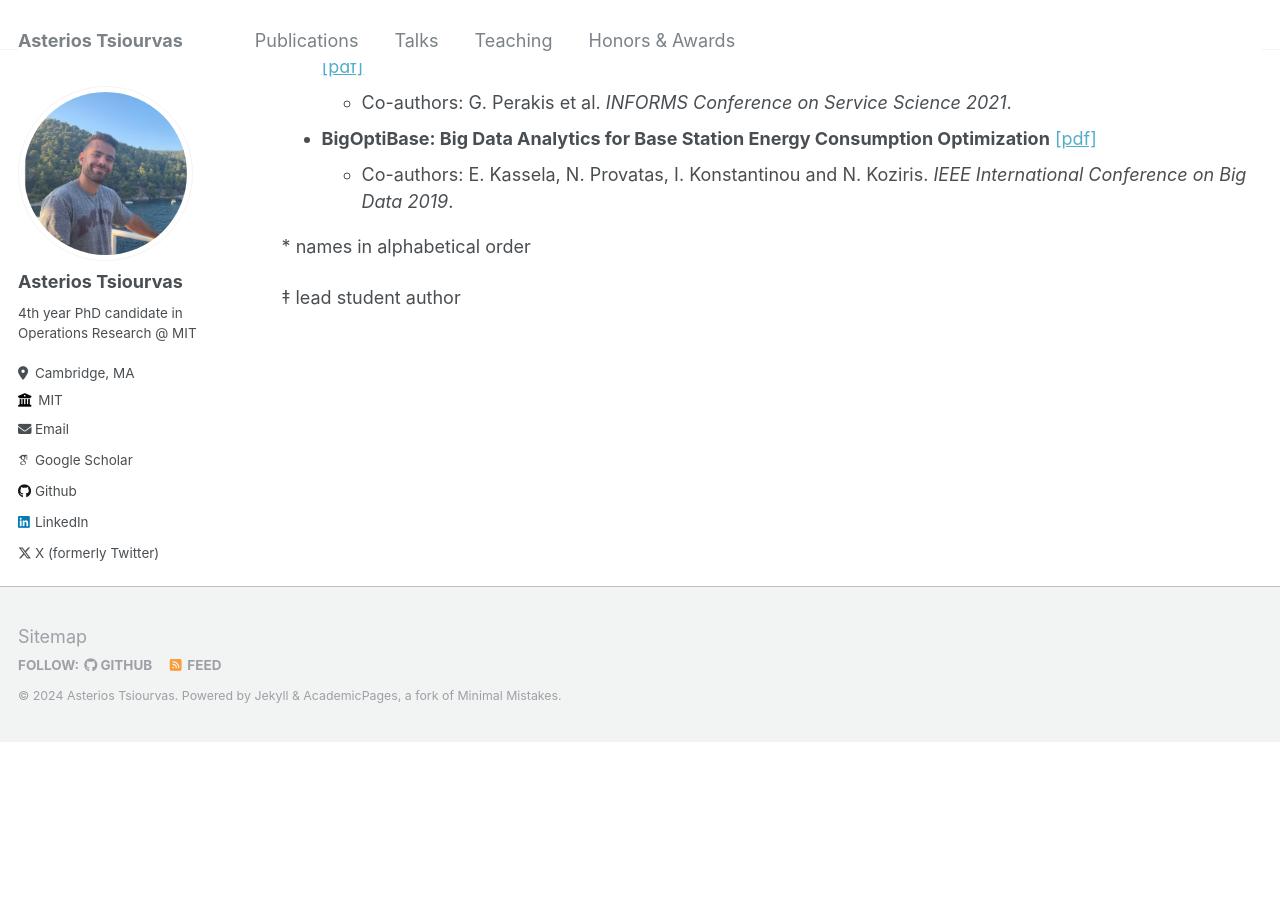
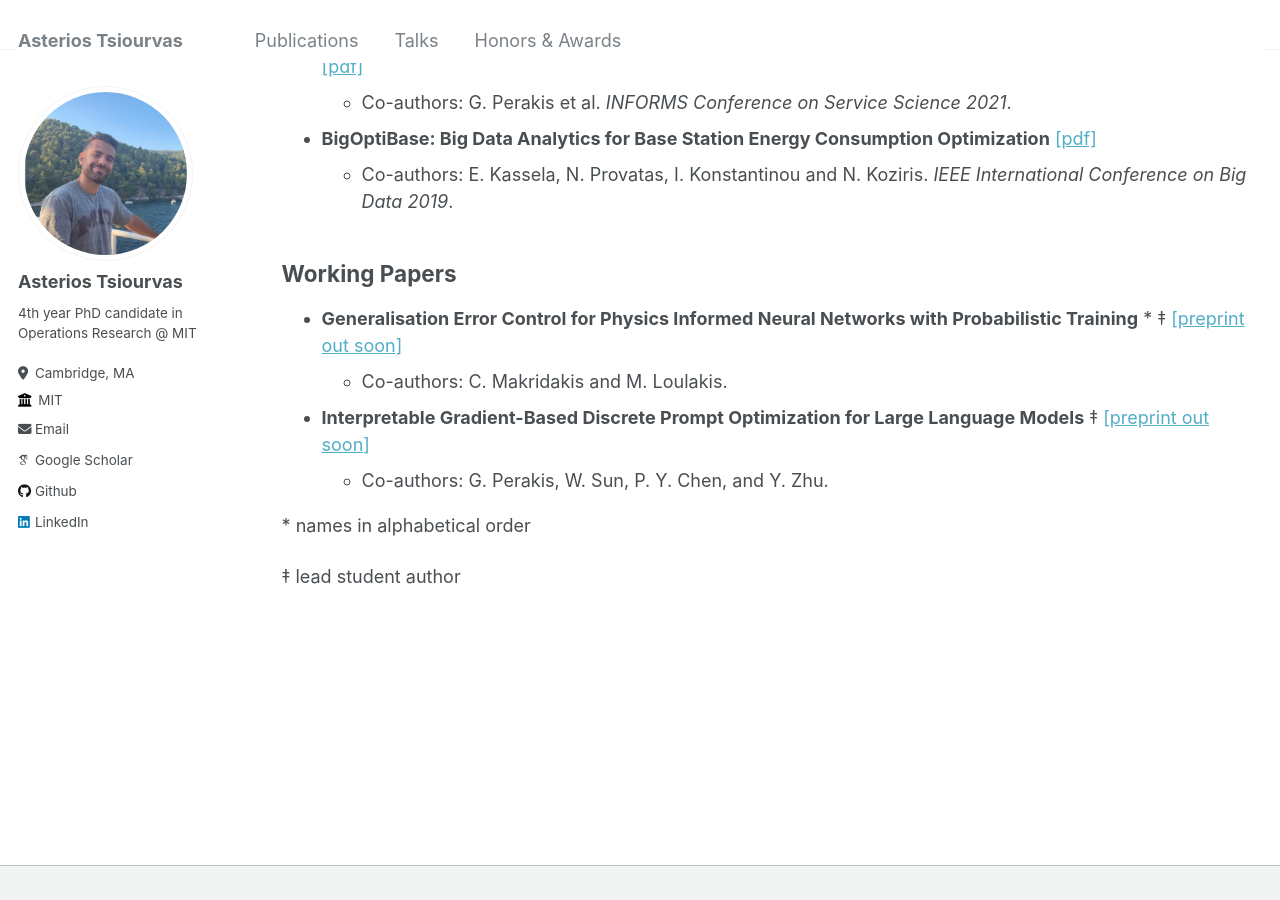
Before and after one commit to asterios-tsiourvas/asterios-tsiourvas.github.io, a Jekyll site: the page built from _pages/publications.md, in a window 1280 px wide and 900 px high, scrolled down 1479 px. Built offline with Jekyll 4.4.1, drawn with Linux system fonts in a browser that asks for light colours; some web fonts are replaced; before the commit the page ends 2221 px from its top, so only the background shows below that.

Commit message:
initial_commit

```diff
--- a/_config.yml
+++ b/_config.yml
@@ -64,7 +64,7 @@ author:
   steam            : # Username
   telegram         : # URL
   tumblr           : # Username
-  twitter          : "atsiour"  # Replace this with your X / Twitter handle
+  # twitter          : "atsiour"  # Replace this with your X / Twitter handle
   vine             : # a
   weibo            : # Username
   wikipedia        : # Username
--- a/_data/navigation.yml
+++ b/_data/navigation.yml
@@ -6,8 +6,8 @@ main:
   - title: "Talks"
     url: /talks/
 
-  - title: "Teaching"
-    url: /teaching/
+  # - title: "Teaching"
+  #   url: /teaching/
 
   - title: "Honors & Awards"
     url: /honors/
--- a/_pages/publications.md
+++ b/_pages/publications.md
@@ -63,6 +63,14 @@ author_profile: true
   - Co-authors: E. Kassela, N. Provatas, I. Konstantinou and N. Koziris. *IEEE International Conference on Big Data 2019*.
 
 
+## Working Papers
+
+- **Generalisation Error Control for Physics Informed Neural Networks with Probabilistic Training** \* ‡ [[preprint out soon]]()
+  - Co-authors: C. Makridakis and M. Loulakis.
+
+- **Interpretable Gradient-Based Discrete Prompt Optimization for Large Language Models** ‡ [[preprint out soon]]()
+  - Co-authors: G. Perakis, W. Sun, P. Y. Chen, and Y. Zhu.
+
 \* names in alphabetical order
 
 ‡ lead student author
```
Also changed, not shown: _pages/talks.md (+3 -0 lines), 1 other file.
